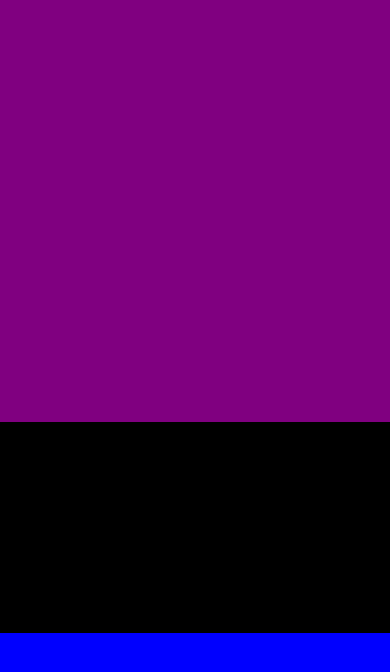
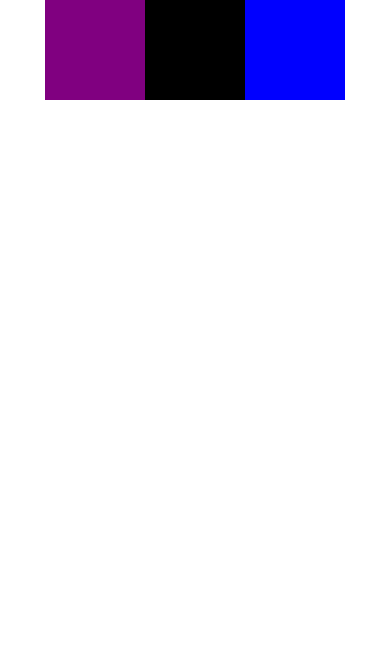
Before and after one commit to 5n0weirdo/Learn-React-Native, a React Native app: screen / in a window 390 px wide. Shown: the top 672 px of the page. Built offline with nearby package versions, Linux system fonts and the light colour scheme.

Commit message:
justifyContent and flexDirection

```diff
--- a/App.js
+++ b/App.js
@@ -4,10 +4,21 @@ import { View } from "react-native";
 
 export default function App() {
   return (
-    <View style={{ backgroundColor: "#fff", flex: 1 }}>
-      <View style={{ backgroundColor: "purple", flex: 2 }}></View>
-      <View style={{ backgroundColor: "black", flex: 1 }}></View>
-      <View style={{ backgroundColor: "blue", flex: 1 }}></View>
+    <View
+      style={{
+        backgroundColor: "#fff",
+        flex: 1,
+        flexDirection: "row",
+        justifyContent: "center",
+      }}
+    >
+      <View
+        style={{ backgroundColor: "purple", width: 100, height: 100 }}
+      ></View>
+      <View
+        style={{ backgroundColor: "black", width: 100, height: 100 }}
+      ></View>
+      <View style={{ backgroundColor: "blue", width: 100, height: 100 }}></View>
     </View>
   );
 }
```
